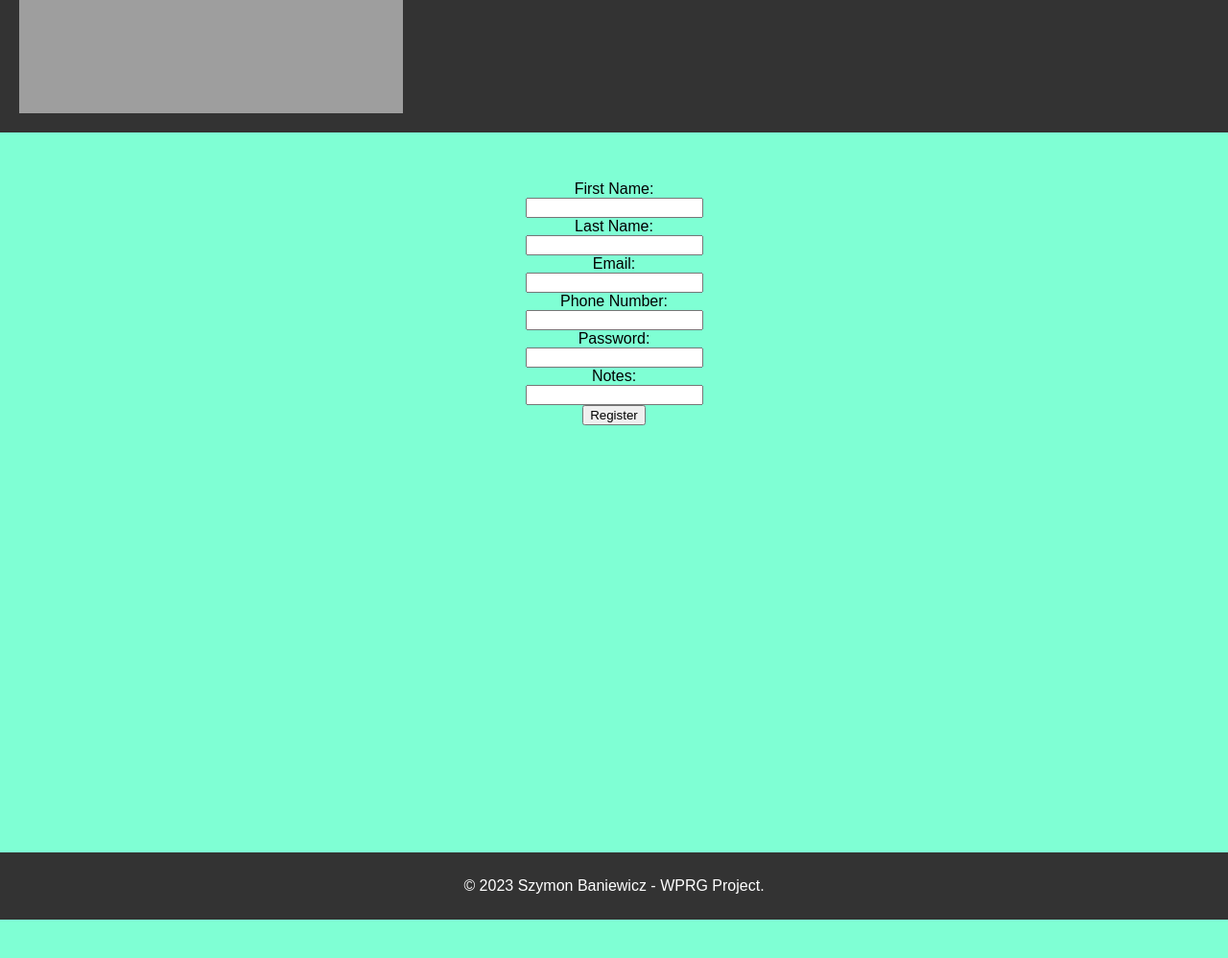
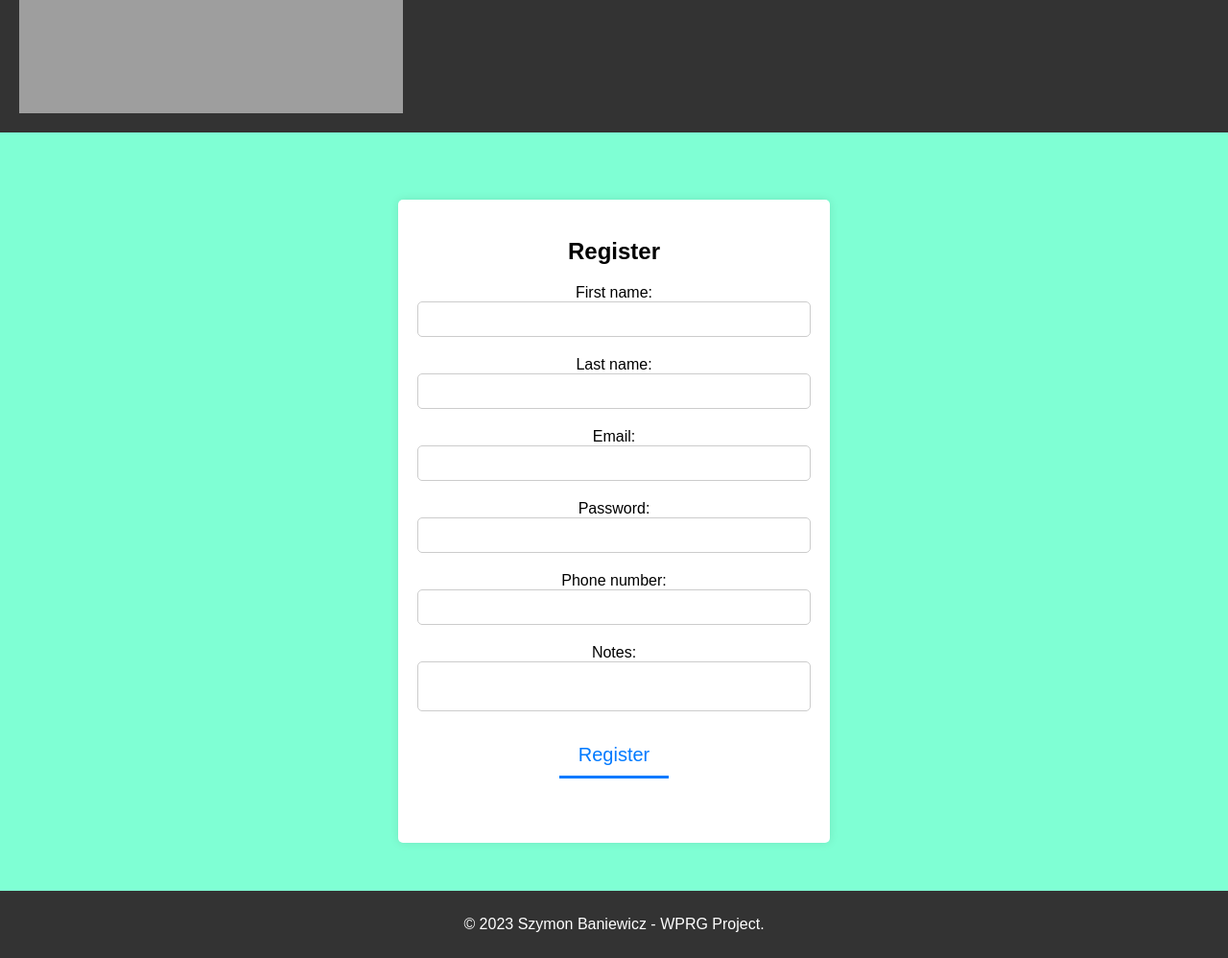
Before and after one commit to Szy-Ban/wprg-project, a PHP site: page /php/register.php in a window 1280 px wide. Shown: the part 202-1200 px from the top of the page at 96% size. Before the commit the page ends 1160 px from the top, so only its background shows below. Run offline with PHP 8.4, Linux system fonts and the light colour scheme; data that the repository does not hold is empty; grey boxes are pictures that could not be loaded.

Commit message:
style logowania i rejestracji

```diff
--- a/css/style.css
+++ b/css/style.css
@@ -135,6 +135,11 @@ nav ul li a {
     border-bottom: 3px solid #007aff;
 }
 
+.search-bar button:hover { /* styl dla hover */
+    color: #00a9ff;
+    border-bottom: 3px solid #00a9ff;
+}
+
 .content-section {  /* sekcja opisowa strony */
     flex-grow: 1;
     display: flex;
@@ -188,13 +193,63 @@ footer { /* stopka */
     margin-bottom: 10px;
 }
 
-.form-container { /* formularze rejestracji */
+.form-container-login { /* formularze logowania */
     display: flex;
     flex-direction: column;
     align-items: center;
+    width: 450px;
+    height: 350px;
+    background-color: #fff;
+    padding: 20px;
+    border-radius: 5px;
+    box-shadow: 0px 0px 10px 0px rgba(0,0,0,0.1);
+    margin-top: 20px;
+}
+
+.form-container-register { /* formularze rejestracji */
+    display: flex;
+    flex-direction: column;
+    align-items: center;
+    width: 450px;
+    height: 670px;
+    background-color: #fff;
+    padding: 20px;
+    border-radius: 5px;
+    box-shadow: 0px 0px 10px 0px rgba(0,0,0,0.1);
+    margin-top: 20px;
 }
 
 .error-message {
     color: red;
     margin-top: 20px;
 }
+
+.form-field {
+    width: 100%;
+    padding: 10px;
+    margin-bottom: 20px;
+    border-radius: 5px;
+    border: 1px solid #ccc;
+}
+
+.form-button {
+    padding: 10px 20px;
+    font-size: 20px;
+    background-color: transparent;
+    color: #000;
+    cursor: pointer;
+    text-decoration: none;
+    transition: color 0.3s, border-bottom-color 0.3s;
+    border: none;
+    color: #007aff;
+    border-bottom: 3px solid #007aff;
+}
+
+.form-button:hover {
+    color: #00a9ff;
+    border-bottom: 3px solid #00a9ff;
+}
+
+textarea {
+    resize: none;
+}
--- a/php/register.php
+++ b/php/register.php
@@ -89,25 +89,26 @@ if ($_SERVER["REQUEST_METHOD"] == "POST") {
     </div>
 </header>
     <div class="content-section">
-    <div class="form-container">
+    <div class="form-container-register">
+    <h2>Register</h2>
         <form method="POST" action="register.php">
-            <label for="first_name">First Name:</label><br>
-            <input type="text" id="first_name" name="first_name"><br>
-            <label for="last_name">Last Name:</label><br>
-            <input type="text" id="last_name" name="last_name"><br>
-            <label for="email">Email:</label><br>
-            <input type="text" id="email" name="email"><br>
-            <label for="phone_number">Phone Number:</label><br>
-            <input type="text" id="phone_number" name="phone_number"><br>
-            <label for="password">Password:</label><br>
-            <input type="password" id="password" name="password"><br>
-            <label for="notes">Notes:</label><br>
-            <input type="text" id="notes" name="notes"><br>
-            <input type="submit" value="Register">
+            <label for="first_name">First name:</label>
+            <input type="text" id="first_name" name="first_name" class="form-field">
+            <label for="last_name">Last name:</label>
+            <input type="text" id="last_name" name="last_name" class="form-field">
+            <label for="email">Email:</label>
+            <input type="email" id="email" name="email" class="form-field">
+            <label for="password">Password:</label>
+            <input type="password" id="password" name="password" class="form-field">
+            <label for="phone_number">Phone number:</label>
+            <input type="tel" id="phone_number" name="phone_number" class="form-field">
+            <label for="notes">Notes:</label>
+            <textarea id="notes" name="notes" class="form-field"></textarea>
+            <input type="submit" value="Register" class="form-button">
         </form>
         <?php
         if ($error_message != '') {
-            echo "<div class='error-message'>$error_message</div>";
+            echo "<div class='error-message'><h3>$error_message</h3></div>";
         }
         ?>
     </div>
```
Also changed, not shown: php/login.php (+8 -7 lines).
